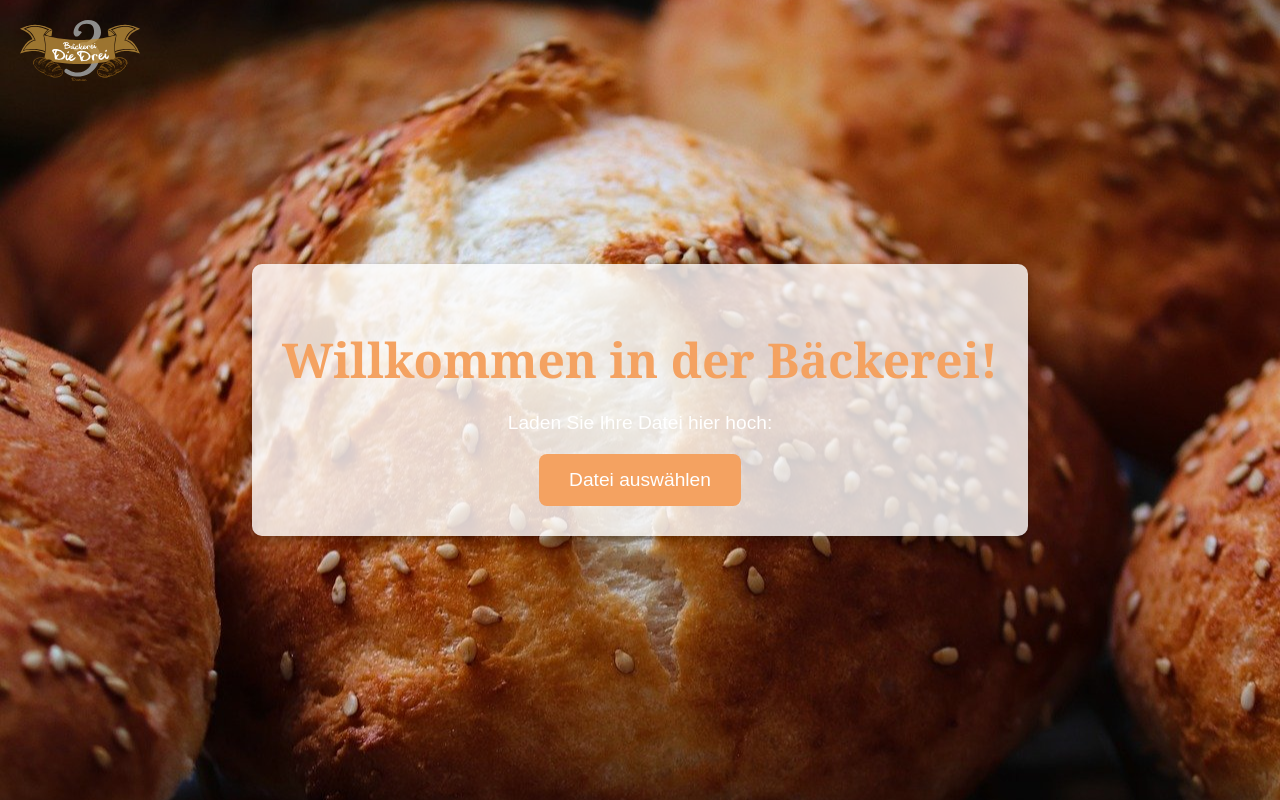
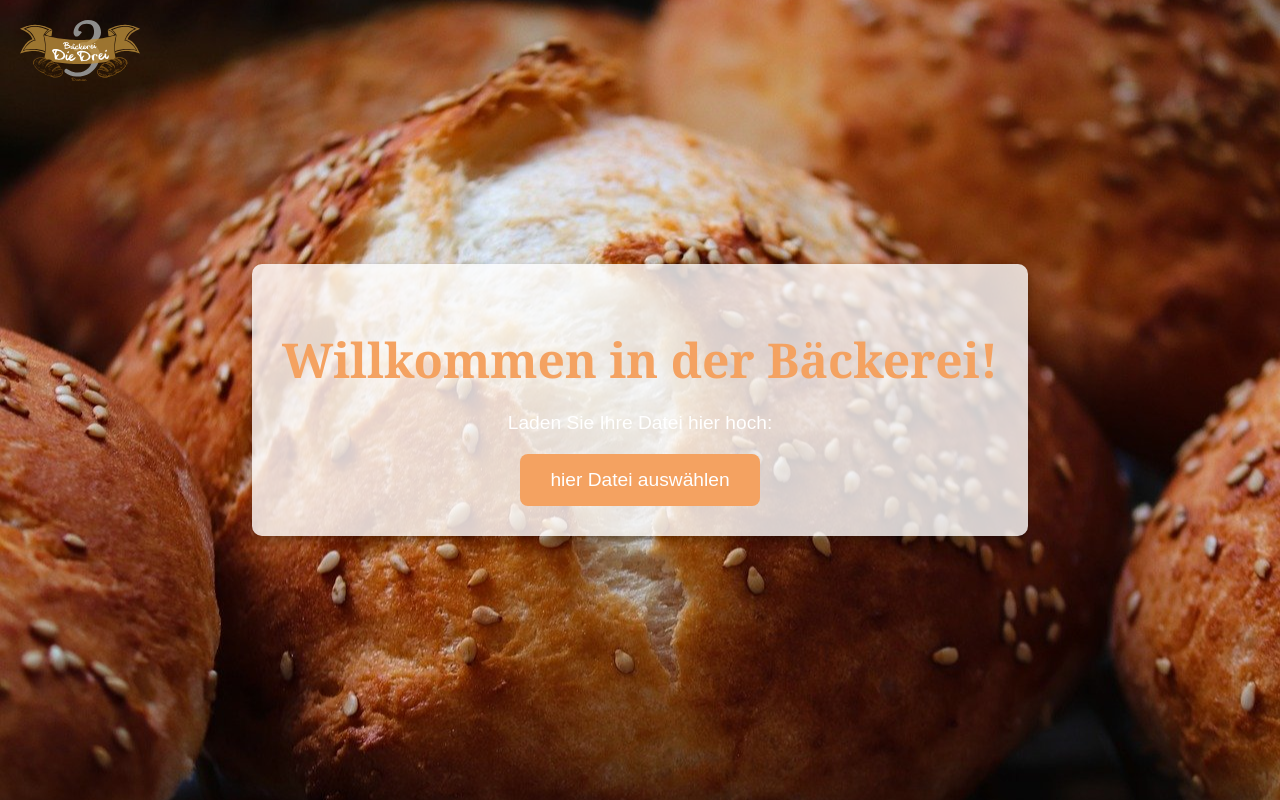
Before and after one commit to AyhamAlk/Broetchen_Erkennung, a Flask app: page / in a window 1280 px wide. Run offline with Flask 3, Linux system fonts and the light colour scheme; some web fonts are replaced.

Commit message:
Update index.html

```diff
--- a/templates/index.html
+++ b/templates/index.html
@@ -4,7 +4,7 @@
     <link rel="stylesheet" href="https://fonts.googleapis.com/css2?family=Blackhand&display=swap">
     <meta charset="UTF-8">
     <meta name="viewport" content="width=device-width, initial-scale=1.0">
-    <title>Bäckerei Die Drei Duman</title>
+    <title>Bäckerei Die Drei Duman </title>
     <link rel="stylesheet" href="css/styles.css">
 </head>
 <body>
@@ -15,7 +15,7 @@
         <div class="content">
             <h1>Willkommen in der Bäckerei!</h1>
             <p>Laden Sie Ihre Datei hier hoch:</p>
-            <button id="uploadButton">Datei auswählen</button>
+            <button id="uploadButton"> hier Datei auswählen</button>
             <input type="file" id="fileInput" style="display: none;">
         </div>
     </div>
```
